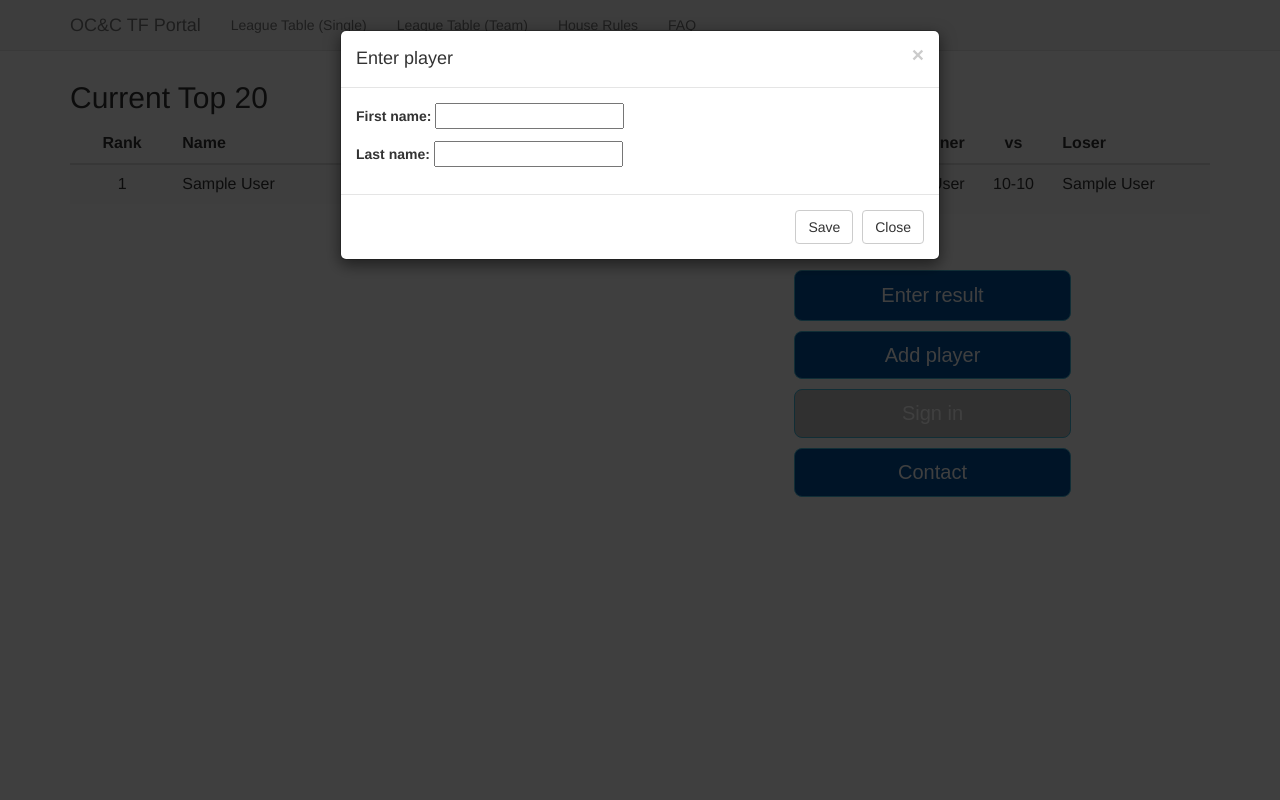
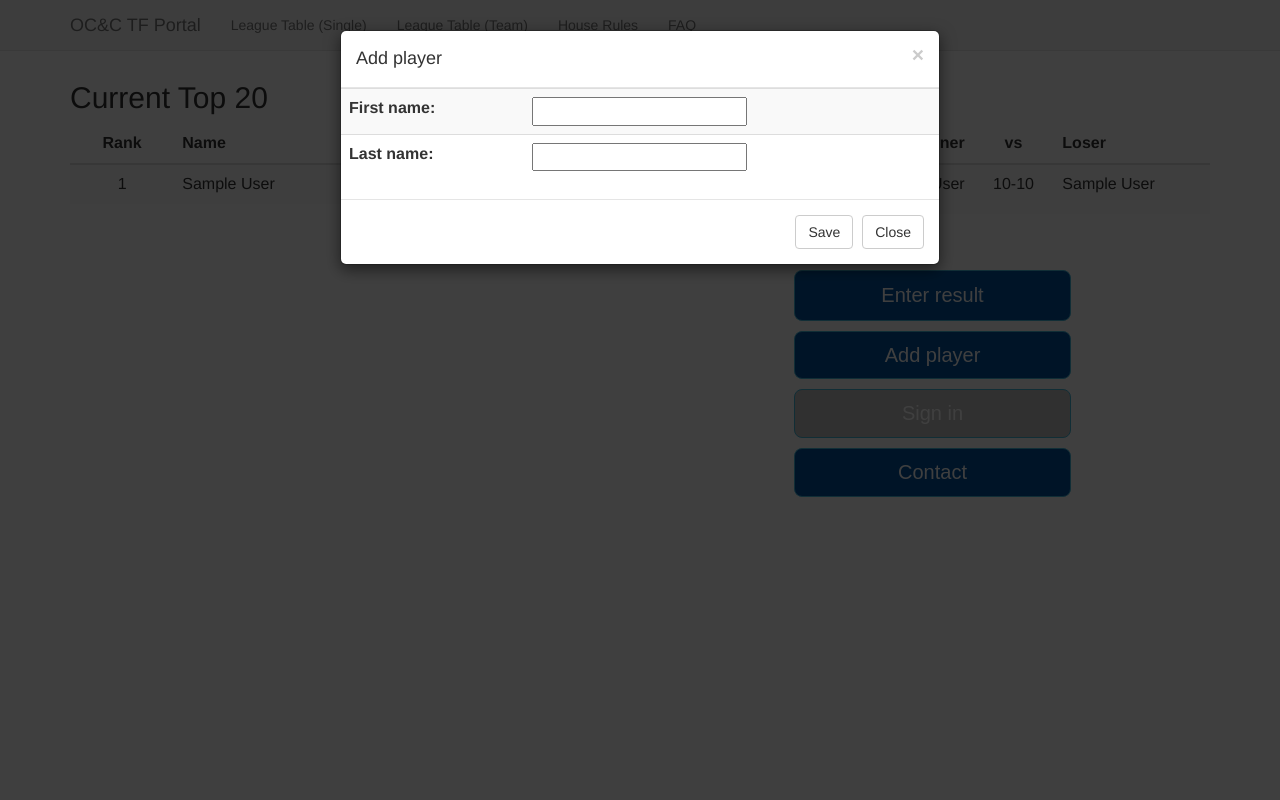
Before and after one commit to phildeutsch/occ_games, a Django app: page /tf/ in a window 1280 px wide, after a click on "Add player". Run offline with Django 3.2, Linux system fonts and the light colour scheme; tables that the repository leaves empty hold one stand-in row (values such as "Sample post"); some libraries are stand-ins or nearby versions.

Commit message:
Make player form prettier

```diff
--- a/occ_elo_rankings/static/tf/css/tf.css
+++ b/occ_elo_rankings/static/tf/css/tf.css
@@ -37,3 +37,8 @@
 .tf_btnna:hover {
   background: #C0C0C0
 }
+
+table.center {
+   margin-left:auto;
+   margin-right:auto;
+ }
--- a/tf/templates/tf/home.html
+++ b/tf/templates/tf/home.html
@@ -173,15 +173,33 @@
 
             <!-- Modal content-->
             <div class="modal-content">
-                <div class="modal-header">
-                    <button type="button" class="close" data-dismiss="modal">&times;</button>
-                    <h4 class="modal-title">Enter player</h4>
-                </div>
-                <div class="modal-body">
+              <div class="modal-header">
+                  <button type="button" class="close" data-dismiss="modal">&times;</button>
+                  <h4 class="modal-title">Add player</h4>
+              </div>
+              <div class="fieldWrapper">
+               <table class="center table table-striped" style="width: 100%; vertical-align: center;">
+                      <tr>
+                          <td>
+                            {{ player_form.first_name.label_tag }}
+                            {{ player_form.first_name.errors }}
+                          </td>
+                          <td>
+                            {{ player_form.first_name }}
+                          </td>
+                      </tr>
+                      <tr>
+                          <td>
+                            {{ player_form.last_name.label_tag }}
+                            {{ player_form.last_name.errors }}
+                          </td>
+                          <td>
+                            {{ player_form.last_name }}
+                          </td>
+                      </tr>
+                    </table>
+                  </div>
 
-                    {{ player_form.as_p }}
-
-                </div>
                 <div class="modal-footer">
                     <button type="submit" class="save btn btn-default">Save</button>
                     <button type="button" class="btn btn-default" data-dismiss="modal">Close</button>
```
